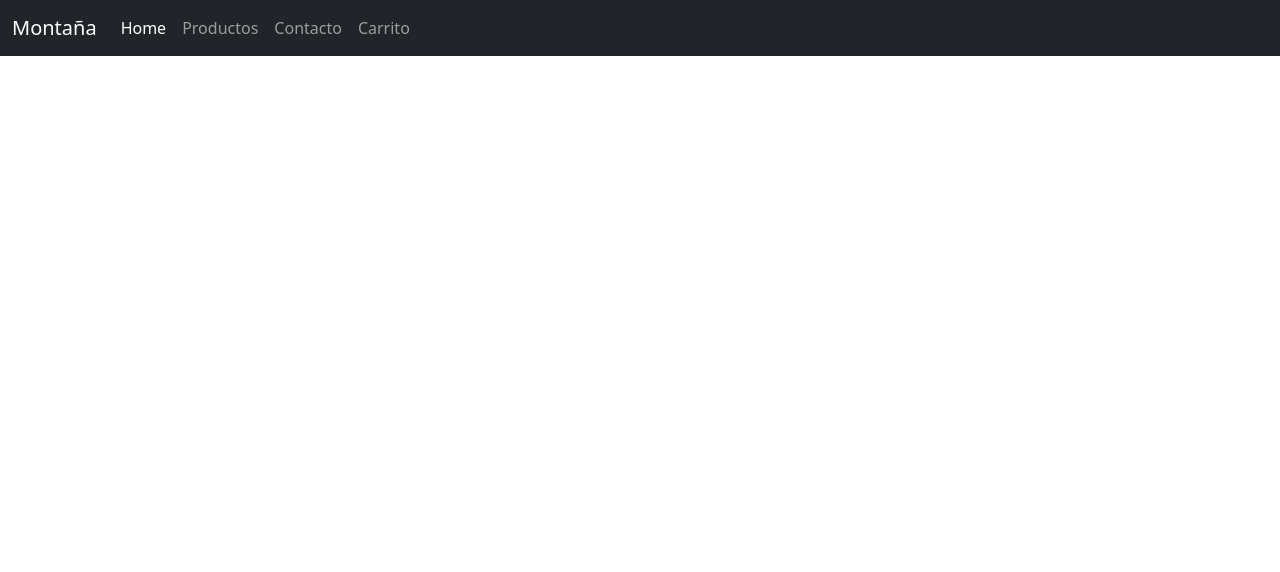
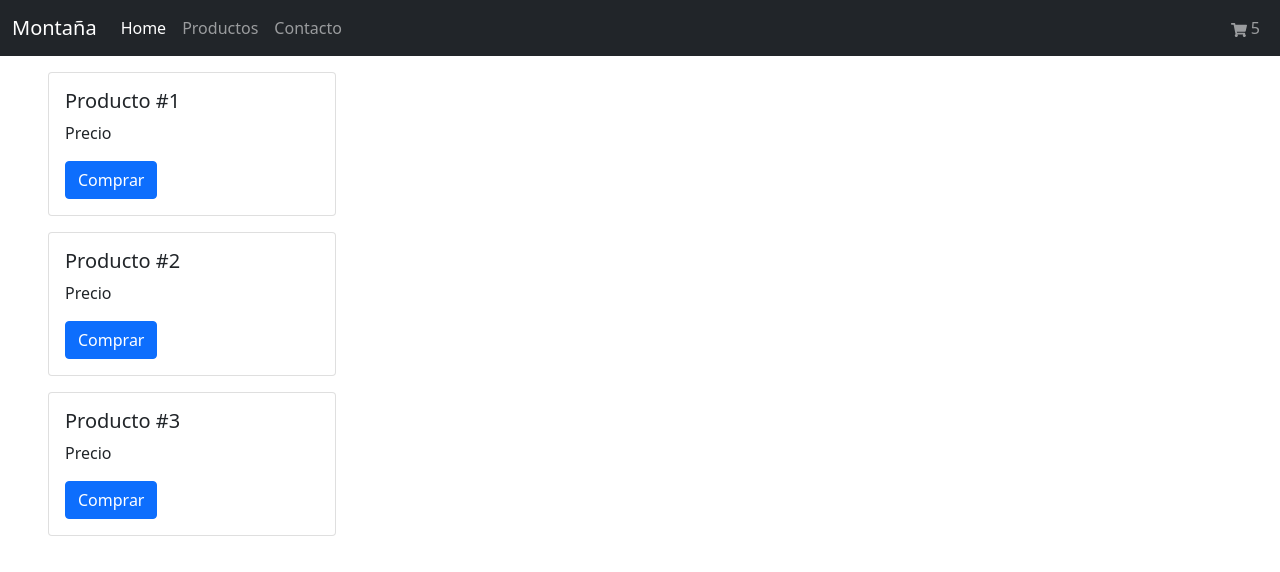
Before and after one commit to ulloazhector/rj, a React (Create React App) app: page / in a window 1280 px wide. Shown: the top 572 px of the page. Built offline with nearby package versions, Linux system fonts and the light colour scheme.

Commit message:
Desafío clase 4

```diff
--- a/package.json
+++ b/package.json
@@ -9,6 +9,7 @@
     "bootstrap": "^5.1.3",
     "react": "^17.0.2",
     "react-dom": "^17.0.2",
+    "react-icons": "^4.3.1",
     "react-scripts": "4.0.3",
     "web-vitals": "^1.1.2"
   },
--- a/src/App.js
+++ b/src/App.js
@@ -1,14 +1,18 @@
-import './App.css';
 import NavBar from './components/NavBar';
 import 'bootstrap/dist/css/bootstrap.min.css'
+import CartWidget from './components/CartWidget';
+import ItemListContainer from './components/ItemListContainer';
 
 
 function App() {
-  return (
-    <div className="App">
-      <NavBar/>
-    </div>
-  );
+    return (
+        <div className="App">
+            <NavBar>
+                <CartWidget />
+            </NavBar>
+            <ItemListContainer/>
+        </div>
+    );
 }
 
 export default App;
--- /dev/null
+++ b/src/components/CartWidget.js
@@ -0,0 +1,13 @@
+import { FaShoppingCart } from 'react-icons/fa';
+import React from 'react'
+
+const CartWidget = () => {
+    return (
+        <div>
+            <FaShoppingCart/>
+            <span> 5</span>
+        </div>
+    )
+}
+
+export default CartWidget
--- /dev/null
+++ b/src/components/ItemListContainer.js
@@ -0,0 +1,39 @@
+import React from 'react'
+
+const ItemListContainer = () => {
+    return (
+        <div>
+            <ul>
+                <li style={{listStyle: `none`, margin: 16}}>
+                    <div class="card" style={{width: 288}}>
+                        <div class="card-body">
+                            <h5 class="card-title">Producto #1</h5>
+                            <p class="card-text">Precio</p>
+                            <a href="#" class="btn btn-primary">Comprar</a>
+                        </div>
+                    </div>
+                </li>
+                <li style={{listStyle: `none`, margin: 16}}>
+                    <div class="card" style={{width: 288}}>
+                        <div class="card-body">
+                            <h5 class="card-title">Producto #2</h5>
+                            <p class="card-text">Precio</p>
+                            <a href="#" class="btn btn-primary">Comprar</a>
+                        </div>
+                    </div>
+                </li>
+                <li style={{listStyle: `none`, margin: 16}}>
+                    <div class="card" style={{width: 288}}>
+                        <div class="card-body">
+                            <h5 class="card-title">Producto #3</h5>
+                            <p class="card-text">Precio</p>
+                            <a href="#" class="btn btn-primary">Comprar</a>
+                        </div>
+                    </div>
+                </li>
+            </ul>
+        </div>
+    )
+}
+
+export default ItemListContainer
--- a/src/components/NavBar.js
+++ b/src/components/NavBar.js
@@ -1,6 +1,6 @@
 import React from 'react'
 
-const NavBar = () => {
+const NavBar = (props) => {
     return (
         <nav className="navbar navbar-expand-lg navbar-dark bg-dark">
             <div className="container-fluid">
@@ -10,7 +10,7 @@ const NavBar = () => {
                 </button>
 
                 <div className="collapse navbar-collapse" id="navbarNav">
-                    <ul className="navbar-nav">
+                    <ul className="navbar-nav w-100">
                         <li className="nav-item">
                             <a className="nav-link active" aria-current="page" href="#">Home</a>
                         </li>
@@ -20,8 +20,8 @@ const NavBar = () => {
                         <li className="nav-item">
                             <a className="nav-link" href="#">Contacto</a>
                         </li>
-                        <li className="nav-item">
-                            <a className="nav-link">Carrito</a>
+                        <li className="nav-item" style={{marginLeft: `auto`}}>
+                            <a className="nav-link" href="#">{props.children}</a>
                         </li>
                     </ul>
                 </div>
```
Also changed, not shown: 1 other file (tests, documents, lock files or other folders).
